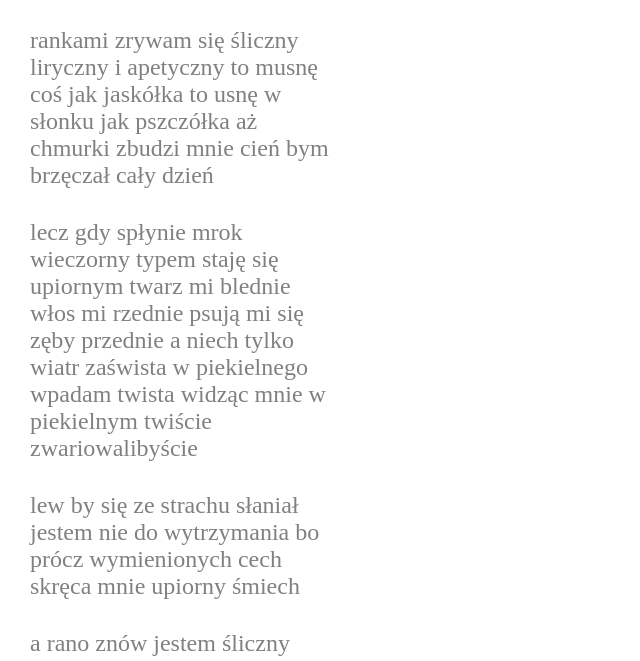
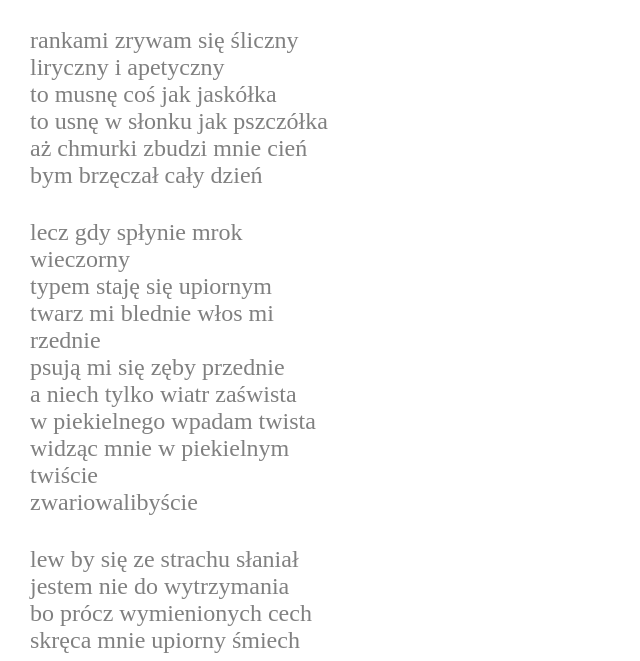
Before and after one commit to ulasup/learning-git, a plain HTML site: page index.html in a window 1280 px wide. Shown: the part 61-722 px from the top of the page, without its empty margins (0-640 px from the left). Drawn offline with Linux system fonts and the light colour scheme.

Commit message:
Add br to text

```diff
--- a/index.html
+++ b/index.html
@@ -9,40 +9,40 @@
         <header>
             <h1>Upiorny twist</h1>
         </header>
-            <div>Rankami zrywam się śliczny
-                Liryczny i apetyczny
-                To musnę coś jak jaskółka
-                To usnę w słonku jak pszczółka
-                Aż chmurki zbudzi mnie cień
-                Bym brzęczał cały dzień
+            <div>Rankami zrywam się śliczny <br>
+                Liryczny i apetyczny <br>
+                To musnę coś jak jaskółka <br>
+                To usnę w słonku jak pszczółka <br>
+                Aż chmurki zbudzi mnie cień <br>
+                Bym brzęczał cały dzień <br>
             </div>
             <div>
-              Lecz gdy spłynie mrok wieczorny
-              Typem staję się upiornym
-              Twarz mi blednie włos mi rzednie
-              Psują mi się zęby przednie
-              A niech tylko wiatr zaśwista
-              W piekielnego wpadam twista
-              Widząc mnie w piekielnym twiście
-              Zwariowalibyście
+              Lecz gdy spłynie mrok wieczorny <br>
+              Typem staję się upiornym <br>
+              Twarz mi blednie włos mi rzednie <br>
+              Psują mi się zęby przednie <br>
+              A niech tylko wiatr zaśwista <br>
+              W piekielnego wpadam twista <br>
+              Widząc mnie w piekielnym twiście <br>
+              Zwariowalibyście <br>
             </div>
             <div>
-              Lew by się ze strachu słaniał
-              Jestem nie do wytrzymania
-              Bo prócz wymienionych cech
-              Skręca mnie upiorny śmiech
+              Lew by się ze strachu słaniał <br>
+              Jestem nie do wytrzymania <br>
+              Bo prócz wymienionych cech <br>
+              Skręca mnie upiorny śmiech <br>
             </div>
             <div>
-              A rano znów jestem śliczny
-              Liryczny i apetyczny
-              To musnę coś jak jaskółka
-              To usnę w słonku jak pszczółka
-              Aż chmurki zbudzi mnie cień
-              Bym brzęczał cały dzień
+              A rano znów jestem śliczny <br>
+              Liryczny i apetyczny <br>
+              To musnę coś jak jaskółka <br>
+              To usnę w słonku jak pszczółka <br>
+              Aż chmurki zbudzi mnie cień <br>
+              Bym brzęczał cały dzień <br>
             </div>
             <div>
-              Lecz gdy spłynie mrok wieczorny
-              Typem…
+              Lecz gdy spłynie mrok wieczorny <br>
+              Typem… <br>
             </div>
         <footer>
             <small>piosenka z Kabaretu Starszych Panow</small>
```
